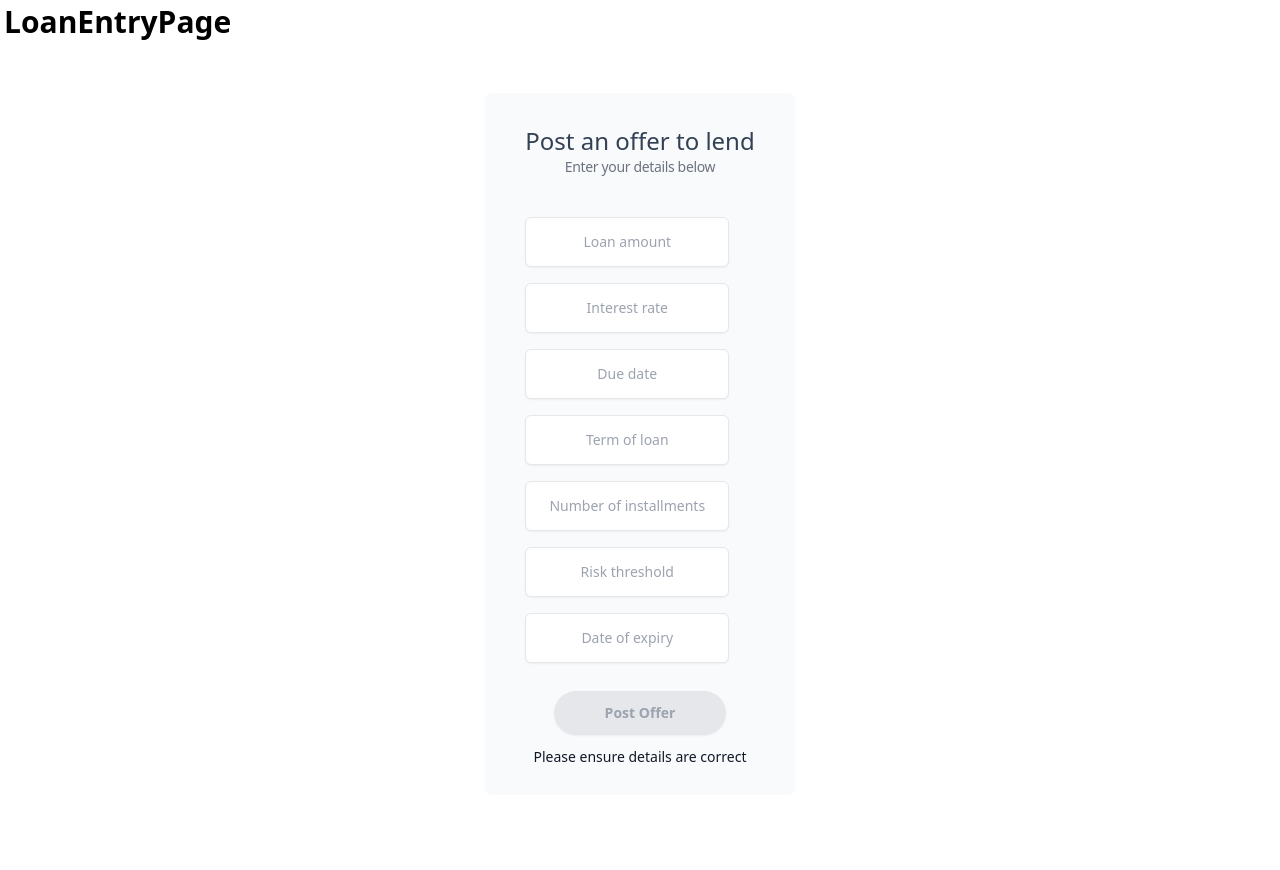
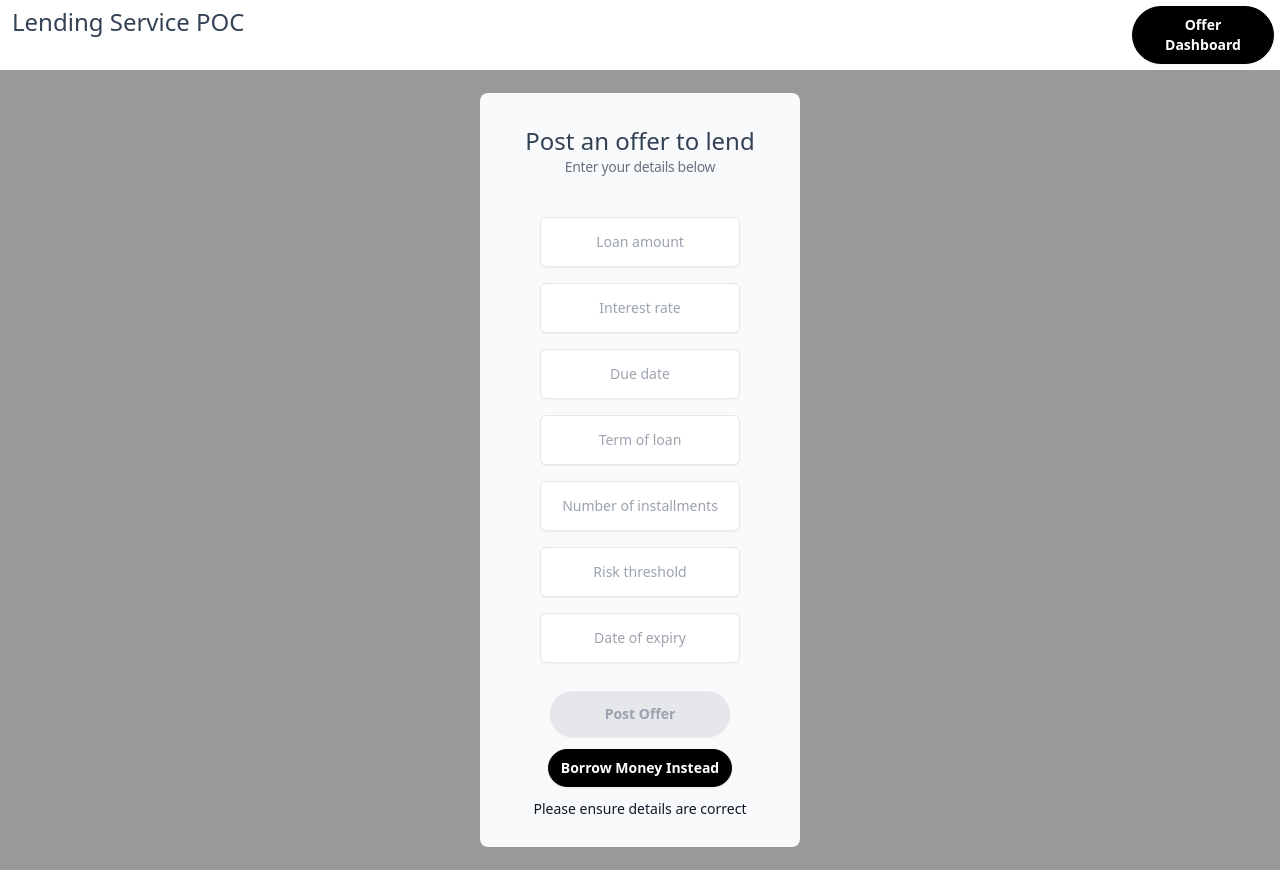
Before and after one commit to metalpipemomo/lending-poc, a Next.js app in the folder apps/web/: page /dashboard/create in a window 1280 px wide. Before the commit the page ends 844 px from the top, so only its background shows below. Built offline with nearby package versions, Linux system fonts and the light colour scheme.

Commit message:
Updated UI of /dashboard/create/ route, next setting up input error and constraint handling

```diff
--- /dev/null
+++ b/apps/web/app/components/Header.tsx
@@ -0,0 +1,13 @@
+// placeholder header felt like we should have one, just remove if not wanted
+
+import React from 'react'
+
+const Header = () => {
+  return (
+    <div id="header" className="flex justify-between w-full h-[50px] p-1.5 pl-3 text-slate-700 bg-white">
+      <h1 className="text-2xl">Lending Service POC</h1>
+    </div>
+  )
+}
+
+export default Header
--- a/apps/web/app/components/MakeNewOffer.tsx
+++ b/apps/web/app/components/MakeNewOffer.tsx
@@ -74,6 +74,12 @@ const MakeNewOffer = () => {
     } else return desiredRisk;
   }
 
+  // Toggle fields for borrow/lend offers by setting isLoan boolean
+  const handleToggle = () => {
+    setIsLoan(!isLoan);
+    // Anything else we need to do
+  }
+
   // Handler for form submission
   const onSubmit: SubmitHandler<FieldValues> = async (data) => {
     // Consts pulled from form to be following offer data schema and default form state
@@ -137,9 +143,9 @@ const MakeNewOffer = () => {
   return (
     <>
     {/* Component Wrapper maybe make another wrapper with overflow-hidden and relative*/}
-    <div className="relative flex  min-h-screen max-w-[2520px] flex-col items-center justify-center overflow-hidden">
+    <div className="relative flex min-h-screen flex-col items-center justify-center overflow-hidden">
       {/* Card background wrapper */}
-      <div className="bg-gray-50 px-10 py-7 rounded-lg max-w-md relative">
+      <div className="bg-gray-50 px-10 py-7 w-1/4 max-w-md rounded-lg relative">
          {/* TITLE DIV */}
         <div className="sm:mx-auto sm:w-full sm:max-w-sm">
           <h2 className="mt-1 text-2xl text-center text-slate-700">
@@ -153,7 +159,7 @@ const MakeNewOffer = () => {
           </div>
         </div>
         {/* Form container wrapper */}
-        <div className="mt-6 sm:mx-auto sm:w-full sm:max-w-sm">
+        <div className="mt-6 sm:mx-auto sm:w-full sm:max-w-md">
           <form className="space-y-3" onSubmit={()=>{}}>
             {/* TOGGLE TYPE BUTTON */}
             {/* <div className="flex items-center justify-center mt-2">
@@ -166,8 +172,8 @@ const MakeNewOffer = () => {
                 Post Offer
               </button>
             </div> */}
-            <div className="flex w-fit flex-col gap-2.5 text-black">
-              <div>
+            <div className="flex items-center w-full flex-col gap-2.5 text-black">
+              <div className="w-10/12">
                 {/* LOAN AMOUNT INPUT DIV  */}
                 <div className="my-4">
                   <input
@@ -181,7 +187,7 @@ const MakeNewOffer = () => {
                     // })}
                     type="text"
                     placeholder="Loan amount"
-                    className="block w-fit rounded-md border py-3 text-center bg-white text-gray-900 shadow-sm placeholder:text-gray-400 sm:text-sm sm:leading-6 focus:outline-none focus:ring-transparent focus:border-transparent"
+                    className="block w-full rounded-md border py-3 text-center bg-white text-gray-900 shadow-sm placeholder:text-gray-400 sm:text-sm sm:leading-6 focus:outline-none focus:ring-transparent focus:border-transparent"
                   />
                 </div>
                 {/* INTEREST RATE INPUT DIV  */}
@@ -190,7 +196,7 @@ const MakeNewOffer = () => {
                     // TODO: Update types depending on input
                     type="text"
                     placeholder="Interest rate"
-                    className="block w-fit rounded-md border py-3 text-center bg-white text-gray-900 shadow-sm placeholder:text-gray-400 sm:text-sm sm:leading-6 focus:outline-none focus:ring-transparent focus:border-transparent"
+                    className="block w-full rounded-md border py-3 text-center bg-white text-gray-900 shadow-sm placeholder:text-gray-400 sm:text-sm sm:leading-6 focus:outline-none focus:ring-transparent focus:border-transparent"
                   />
                 </div>
                 {/* DUE DATE INPUT DIV  */}
@@ -198,7 +204,7 @@ const MakeNewOffer = () => {
                   <input
                     type="text"
                     placeholder="Due date"
-                    className="block w-fit rounded-md border py-3 text-center bg-white text-gray-900 shadow-sm placeholder:text-gray-400 sm:text-sm sm:leading-6 focus:outline-none focus:ring-transparent focus:border-transparent"
+                    className="block w-full rounded-md border py-3 text-center bg-white text-gray-900 shadow-sm placeholder:text-gray-400 sm:text-sm sm:leading-6 focus:outline-none focus:ring-transparent focus:border-transparent"
                   />
                 </div>
                 {/* DATE ISSUED INPUT DIV -> TODO: SHOULD BE AUTOFILLED BASED ON DATE THIS IS POSTED NO NEED FOR USER INPUT */}
@@ -214,7 +220,7 @@ const MakeNewOffer = () => {
                   <input
                     type="text"
                     placeholder="Term of loan"
-                    className="block w-fit rounded-md border py-3 text-center bg-white text-gray-900 shadow-sm placeholder:text-gray-400 sm:text-sm sm:leading-6 focus:outline-none focus:ring-transparent focus:border-transparent"
+                    className="block w-full rounded-md border py-3 text-center bg-white text-gray-900 shadow-sm placeholder:text-gray-400 sm:text-sm sm:leading-6 focus:outline-none focus:ring-transparent focus:border-transparent"
                   />
                 </div>
                 {/* INSTALLMENTS INPUT DIV  */}
@@ -222,7 +228,7 @@ const MakeNewOffer = () => {
                   <input
                     type="text"
                     placeholder="Number of installments"
-                    className="block w-fit rounded-md border py-3 text-center bg-white text-gray-900 shadow-sm placeholder:text-gray-400 sm:text-sm sm:leading-6 focus:outline-none focus:ring-transparent focus:border-transparent"
+                    className="block w-full rounded-md border py-3 text-center bg-white text-gray-900 shadow-sm placeholder:text-gray-400 sm:text-sm sm:leading-6 focus:outline-none focus:ring-transparent focus:border-transparent"
                   />
                 </div>
                 {/* RISK INPUT DIV -> ONLY NEED TO SHOW ON LOAN OFFER NOT BORROW OFFER  */}
@@ -231,7 +237,7 @@ const MakeNewOffer = () => {
                   <input
                     type="text"
                     placeholder="Risk threshold"
-                    className="block w-fit rounded-md border py-3 text-center bg-white text-gray-900 shadow-sm placeholder:text-gray-400 sm:text-sm sm:leading-6 focus:outline-none focus:ring-transparent focus:border-transparent"
+                    className="block w-full rounded-md border py-3 text-center bg-white text-gray-900 shadow-sm placeholder:text-gray-400 sm:text-sm sm:leading-6 focus:outline-none focus:ring-transparent focus:border-transparent"
                   />
                 </div>
                 }
@@ -240,7 +246,7 @@ const MakeNewOffer = () => {
                   <input
                     type="text"
                     placeholder="Date of expiry"
-                    className="block w-fit rounded-md border py-3 text-center bg-white text-gray-900 shadow-sm placeholder:text-gray-400 sm:text-sm sm:leading-6 focus:outline-none focus:ring-transparent focus:border-transparent"
+                    className="block w-full rounded-md border py-3 text-center bg-white text-gray-900 shadow-sm placeholder:text-gray-400 sm:text-sm sm:leading-6 focus:outline-none focus:ring-transparent focus:border-transparent"
                   />
                 </div>
               </div>
@@ -251,12 +257,16 @@ const MakeNewOffer = () => {
                 type="submit"
                 disabled={detailsReady}
                 className={`w-9/12 py-3 text-sm font-semibold rounded-full shadow-sm ${detailsReady
-                  ? "bg-black text-white hover:opacity-95 focus:outline-none focus:ring-2"
-                  : "bg-gray-200 text-gray-400"
+                  ? "border border-black bg-black text-white hover:opacity-95 hover:bg-gray-300 hover:text-gray-800 hover:border-gray-800 focus:outline-none focus:ring-2"
+                  : "border border-gray-200 bg-gray-200 text-gray-400"
                   } `}
               >
                 Post Offer
               </button>
+            </div>
+            {/* TOGGLE BUTTON */}
+            <div className="flex items-center justify-center mt-2">
+              <div className="w-fit px-3 py-2 text-sm font-semibold rounded-full shadow-sm border border-black bg-black text-center text-white hover:bg-gray-300 hover:text-gray-800 hover:border-gray-800 cursor-pointer focus:outline-none focus:ring-2" onClick={handleToggle}><h2 className="">{isLoan ? 'Borrow Money Instead' : ' Lend Money Instead'}</h2></div>
             </div>
             {/* FOOTER MESSAGE */}
             <div className=" flex items-center justify-center">
--- a/apps/web/app/dashboard/create/page.tsx
+++ b/apps/web/app/dashboard/create/page.tsx
@@ -1,18 +1,22 @@
 // TSX for creating loan borrows and offers
 import React from 'react';
 import MakeNewOffer from '../../components/MakeNewOffer';
+import Link from 'next/link'
 // Something wrong with my tailwind file location it has to be imported in each tsx file, ask mo how he used it on his branch
 import '../../../public/styles/tailwind.css';
 
 // TODO: Should this be a drop down on the dashboard instead of a separate routed page??
 const LoanEntryPage = () => {
   return (
-    <div id="offer-creation-container">
-      <div id="dashboard-header" className="">
-        <h1 id="dashboard-header-title" className="p-1 text-3xl font-bold">LoanEntryPage</h1>
+    <>
+      <div id="offer-creation-container" className="">
+        <div id="dashboard-create-header" className="flex justify-between w-full h-fit p-1.5 pl-3 text-slate-700 bg-white">
+          <h1 className="text-2xl">Lending Service POC</h1>
+          <Link href="/dashboard" id="dashboard-create-link-back" className="w-[142px] px-3 py-2 text-sm font-semibold rounded-full shadow-sm border border-black bg-black text-center text-white hover:bg-gray-300 hover:text-gray-800 hover:border-gray-800 focus:outline-none focus:ring-2"><h2 className="">Offer Dashboard</h2></Link>
+        </div>
+        <MakeNewOffer/>
       </div>
-      <MakeNewOffer/>
-    </div>
+    </>
   )
 }
 
--- a/apps/web/app/dashboard/page.tsx
+++ b/apps/web/app/dashboard/page.tsx
@@ -7,13 +7,16 @@ import '../../public/styles/tailwind.css';
 
 const MainDashPage = () => {
   return (
-    <div id="dashboard-container" className="">
-      <div id="dashboard-header" className="flex">
-        <h1 id="dashboard-header-title" className="p-1 text-3xl font-bold">Lending Service Dashboard</h1>
-        <Link href="/dashboard/create" id="dashboard-link-new-offer" className=" absolute right-1 place-self-end"><h2 className="my-1 w-fit border border-white bg-gray-700 p-1 text-white hover:bg-gray-800">Make a New Offer</h2></Link>
+    <>
+      {/* quick way to do background from auth page this messes with other colors*/}
+      <div id="dashboard-container" className="">
+        <div id="dashboard-header" className="flex justify-between w-full h-fit p-1.5 pl-3 text-slate-700 bg-white">
+          <h1 className="text-2xl">Lending Service POC</h1>
+          <Link href="/dashboard/create" id="dashboard-link-new-offer" className="w-fit px-3 py-2 text-sm font-semibold rounded-full shadow-sm border border-black bg-black text-white hover:bg-gray-300 hover:text-gray-800 hover:border-gray-800 focus:outline-none focus:ring-2"><h2 className="">Make a New Offer</h2></Link>
+        </div>
+        <OfferBox/>
       </div>
-      <OfferBox/>
-    </div>
+    </>
   )
 }
 
--- a/apps/web/app/globals.css
+++ b/apps/web/app/globals.css
@@ -1,3 +1,9 @@
 @tailwind base;
 @tailwind components;
 @tailwind utilities;
+
+/* Added global overflow hidden since single page */
+html{
+  overflow: hidden;
+  background: #999999;
+}
--- a/apps/web/app/login/page.tsx
+++ b/apps/web/app/login/page.tsx
@@ -12,7 +12,8 @@ export default function AuthPage() {
     return (
         <ClientOnly>
             <div className='relative overflow-hidden '>
-                <div className='absolute inset-0 z-0 w-full bg-black opacity-40'></div>
+                {/* Adding a global bg instead in global.css, this approach will make other colors on components on top look off */}
+                {/* <div className='absolute inset-0 z-0 w-full bg-black opacity-40'></div> */}
                 <div className='max-w-[2520px] flex flex-col justify-center items-center min-h-screen'>
                     {loginByPhone ? <PhoneLogin /> : <EmailLogin />}
                     <div className='flex items-center justify-center my-2 z-30'>
--- a/apps/web/app/page.tsx
+++ b/apps/web/app/page.tsx
@@ -1,9 +1,11 @@
 import ClientOnly from "./components/ClientOnly"
 import AuthPage from "./login/page";
+import Header from './components/Header';
 
 export default function LandingPage() {
   return (
     <ClientOnly>
+      <Header/>
       <AuthPage />
     </ClientOnly>
   );
--- a/apps/web/package.json
+++ b/apps/web/package.json
@@ -10,6 +10,7 @@
     "test": "echo \"Error: no test specified\" && exit 1"
   },
   "dependencies": {
+    "@next/font": "^14.2.3",
     "@repo/ui": "*",
     "@tanstack/react-form": "^0.19.5",
     "@tanstack/react-query": "^5.32.1",
```
